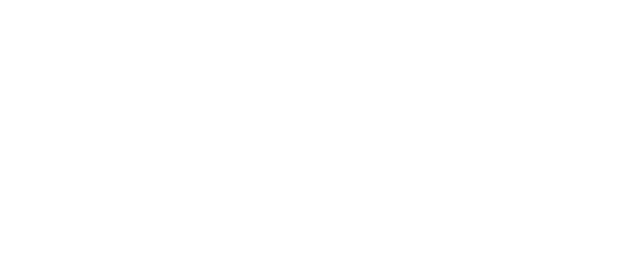
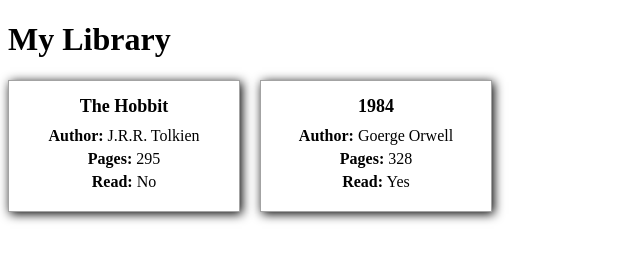
Before and after one commit to AphiweNgubane/library, a plain HTML site: page index.html in a window 1280 px wide. Shown: the whole page, without its empty margins (0-640 px from the left). Drawn offline with Linux system fonts and the light colour scheme.

Commit message:
Add book display function with dynamic UI updates

```diff
--- a/index.html
+++ b/index.html
@@ -4,9 +4,11 @@
     <meta charset="UTF-8">
     <meta name="viewport" content="width=device-width, initial-scale=1.0">
     <title>Library</title>
-    <style src="styles.css"></style>
+    <link rel="stylesheet" href="styles.css"></style>
 </head>
 <body>
+    <h1>My Library</h1>
+    <div id="library-container"></div>
     <script src="script.js"></script>
 </body>
 </html>
--- a/script.js
+++ b/script.js
@@ -15,7 +15,26 @@ function addBookToLibrary(title, author, pages, read) {
     const newBook = new Book(title, author, pages, read);
     myLibrary.push(newBook);
 
-    return newBook;
+    displayBooks();
+}
+
+function displayBooks() {
+  const librayContainer = document.getElementById("library-container");
+
+  librayContainer.innerHTML = ""
+
+  myLibrary.forEach((book) => {
+    const bookCard = document.createElement("div");
+    bookCard.classList.add("book-card");
+
+    bookCard.innerHTML = `
+        <h2>${book.title}</h2>
+        <p><strong>Author:</strong> ${book.author}</p>
+        <p><strong>Pages:</strong> ${book.pages}</p>
+        <p><strong>Read:</strong> ${book.read ? "Yes" : "No"}</p>
+        `;
+    librayContainer.appendChild(bookCard);
+  });
 }
 
 addBookToLibrary("The Hobbit", "J.R.R. Tolkien", 295, false);
--- a/styles.css
+++ b/styles.css
@@ -0,0 +1,23 @@
+#library-container {
+    display: flex;
+    flex-wrap: wrap;
+    gap: 20px;
+}
+
+.book-card {
+    border: 1px solid #a3a3a3;
+    padding: 15px;
+    width: 200px;
+    background: white;
+    text-align: center;
+    box-shadow: 2px 2px 10px black;
+}
+
+.book-card h2 {
+    font-size: 18px;
+    margin: 0 0 10px;
+}
+
+.book-card p {
+    margin: 5px 0;
+}
```
